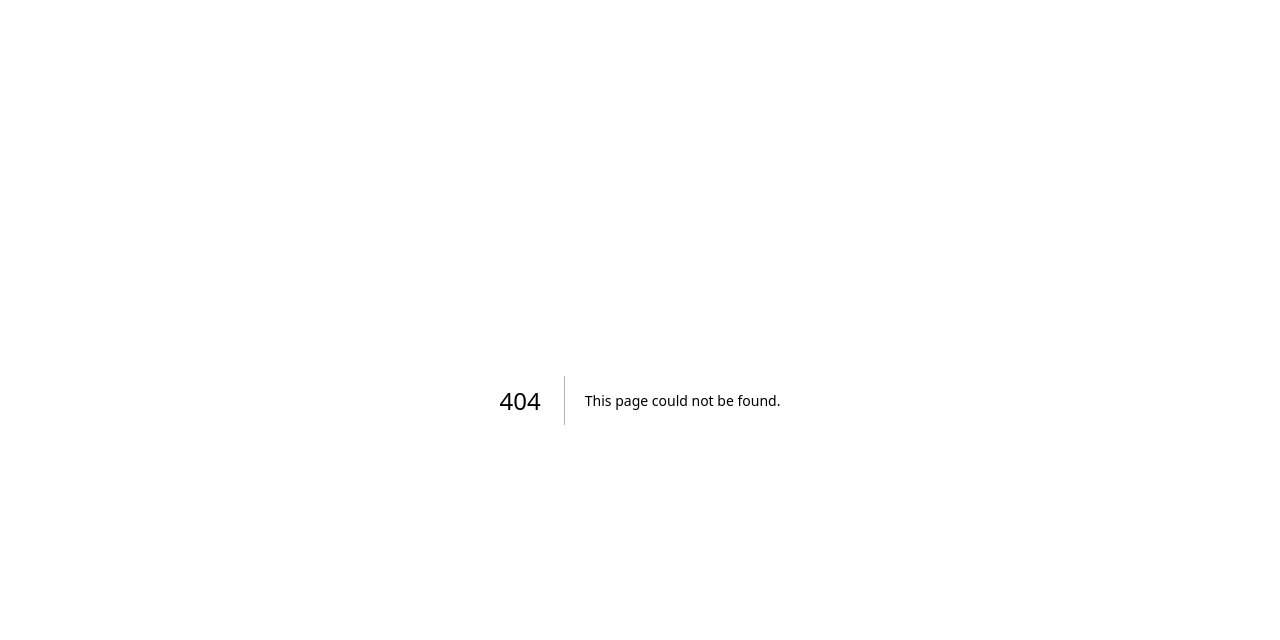
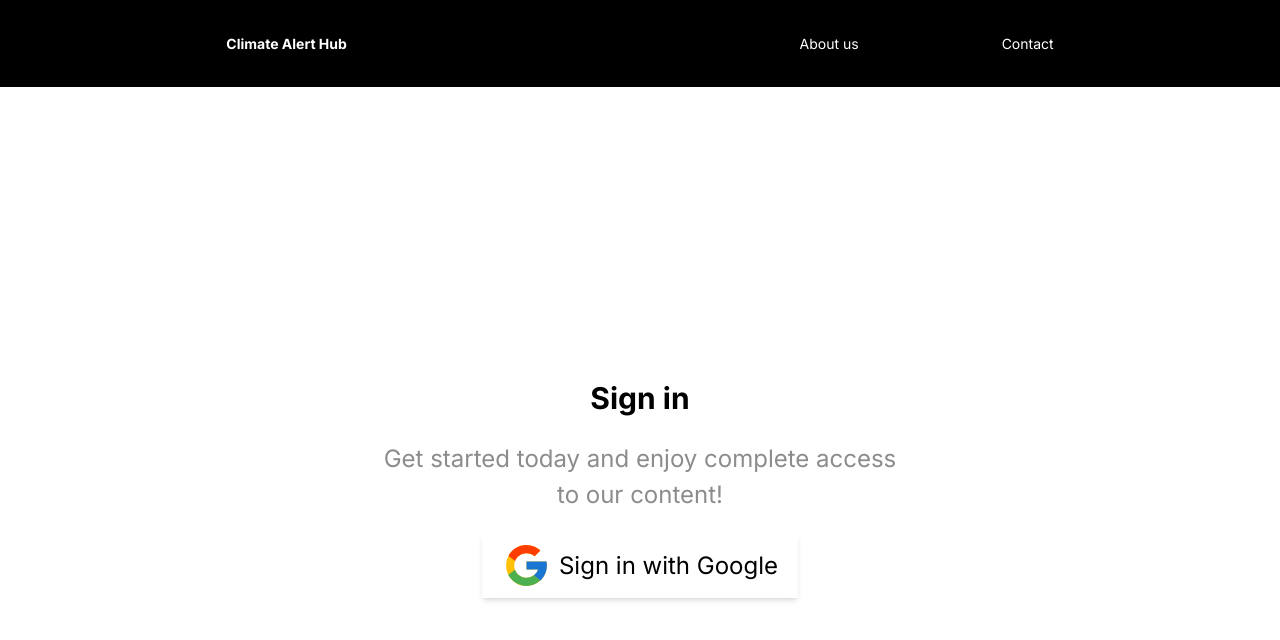
Before and after one commit to ayranoliveira1/climate-alert-hub, a Next.js app: page /login in a window 1280 px wide. Before the commit this address had no page. Shown: the top 640 px of the page. Built offline with nearby package versions, Linux system fonts and the light colour scheme.

Commit message:
feat: add login page

```diff
--- /dev/null
+++ b/app/login/page.tsx
@@ -0,0 +1,32 @@
+"use client";
+
+import { FcGoogle } from "react-icons/fc";
+
+export default function Login() {
+   return (
+      <>
+         <header className="flex h-[87px] items-center justify-around bg-black">
+            <p className="text-sm/[20px] font-bold text-white">
+               Climate Alert Hub
+            </p>
+            <div className="flex items-center gap-[143px]">
+               <button className="text-sm/[16px] text-white">About us</button>
+               <button className="text-sm/[16px] text-white">Contact</button>
+            </div>
+         </header>
+         <section className="flex h-screen items-center justify-center text-center">
+            <div className="flex flex-col gap-5">
+               <p className="text-[30px] font-bold">Sign in</p>
+               <p className="text-[24px] text-[#8C8C8C]">
+                  Get started today and enjoy complete access <br /> to our
+                  content!
+               </p>
+               <button className="mx-auto flex w-fit items-center justify-center gap-2 px-5 py-2 text-[24px] shadow-md">
+                  <FcGoogle className="size-[49px]" />
+                  Sign in with Google
+               </button>
+            </div>
+         </section>
+      </>
+   );
+}
```
